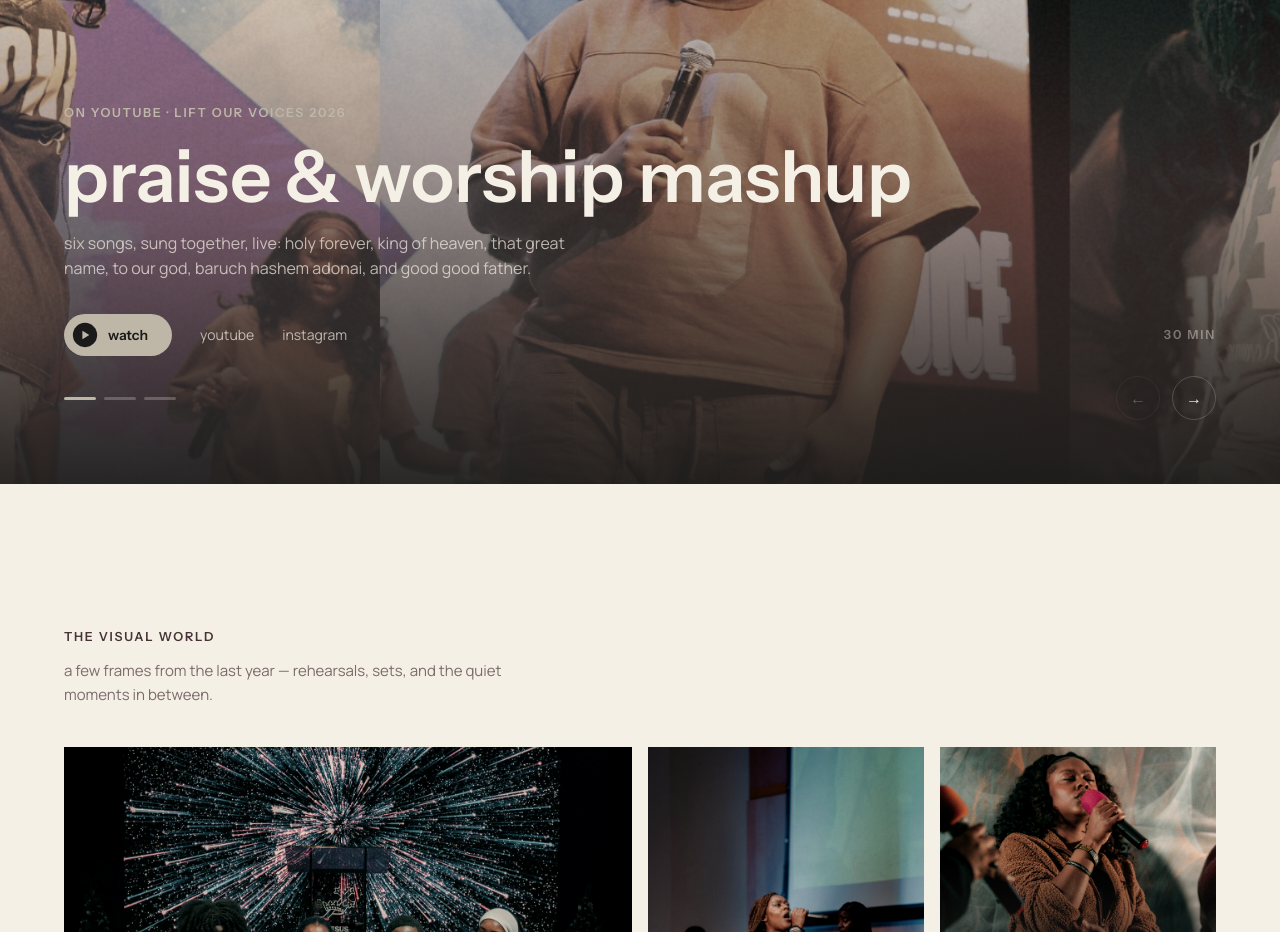
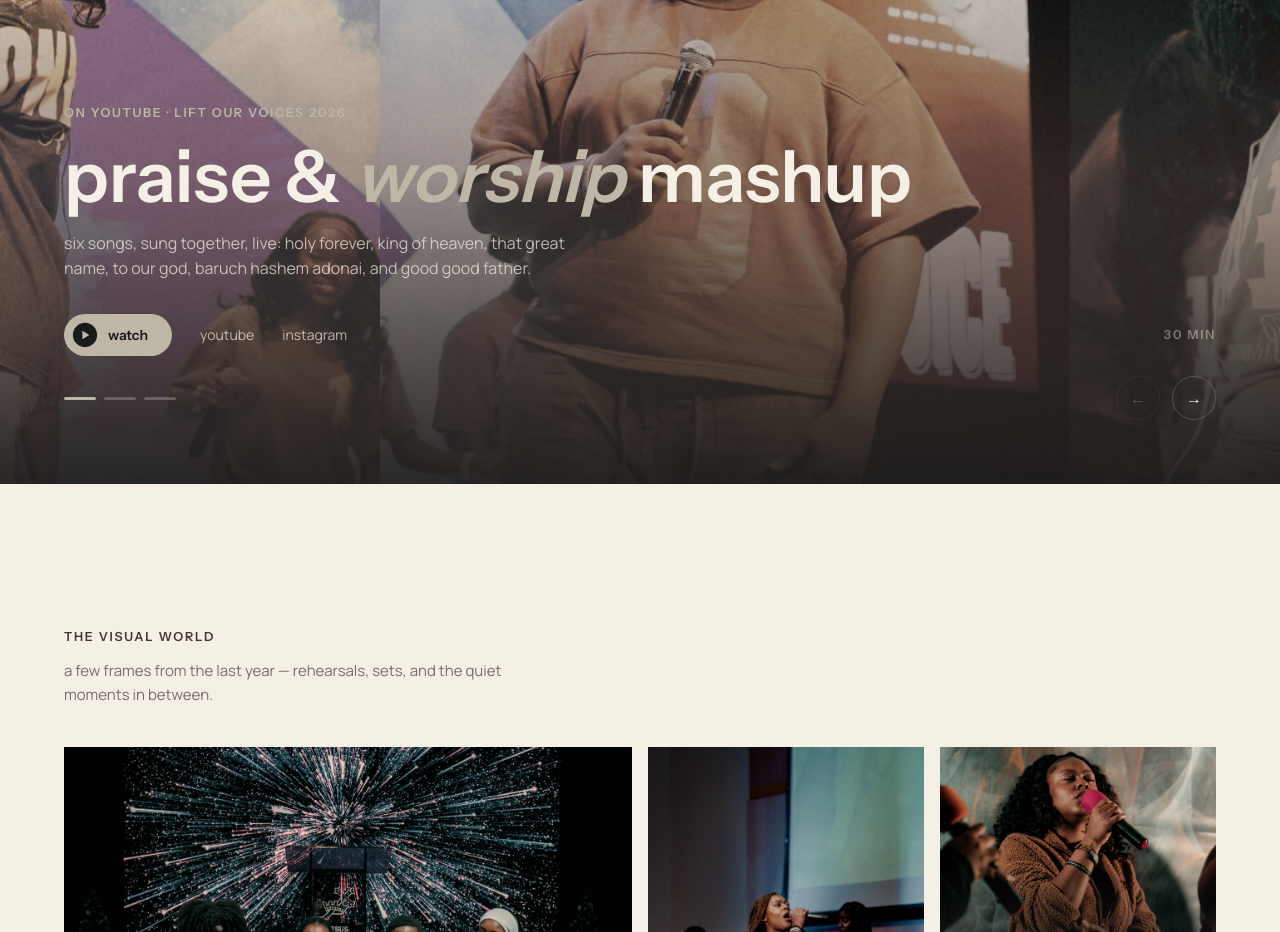
Before and after one commit to eayanwale/onevoice-website, a Next.js app: page / in a window 1280 px wide. Shown: the part 2420-3352 px from the top of the page. Built offline with nearby package versions, Linux system fonts and the light colour scheme.

Commit message:
feat: add italic accent-word typographic motif to headlines

```diff
--- a/app/globals.css
+++ b/app/globals.css
@@ -26,6 +26,13 @@
 @layer utilities {
   .label-text {
     @apply font-display text-[12.5px] font-semibold uppercase tracking-label;
+  }
+
+  /* the one recurring typographic accent: a single word or phrase, per
+     major headline, breaking from the surrounding voice — many becoming
+     one. color is set per-usage (warm-sage on dark, deep-brown on bone). */
+  .accent-word {
+    @apply font-display italic;
   }
 
   .no-scrollbar {
--- a/app/layout.tsx
+++ b/app/layout.tsx
@@ -5,10 +5,12 @@ import SmoothScrollProvider from "@/components/SmoothScrollProvider";
 import Header from "@/components/Header";
 
 // Only two weights are used anywhere on the page (400 + 600) — see
-// CLAUDE.md's "no more than two font weights per page" rule.
+// CLAUDE.md's "no more than two font weights per page" rule. Italic is a
+// style, not a weight, and is loaded only for the single-accent-word motif.
 const instrument = Instrument_Sans({
   subsets: ["latin"],
   weight: ["600"],
+  style: ["normal", "italic"],
   variable: "--font-instrument",
   display: "swap",
 });
--- a/components/sections/LatestWork.tsx
+++ b/components/sections/LatestWork.tsx
@@ -66,7 +66,15 @@ function VideoSlide({ slide }: { slide: VideoSlideData }) {
             data-reveal
             className="text-[32px] font-semibold leading-[0.95] text-off-white sm:text-[52px] lg:text-[72px]"
           >
-            {slide.title}
+            {slide.title.split(/(worship)/i).map((part, i) =>
+              part.toLowerCase() === "worship" ? (
+                <span key={i} className="accent-word text-warm-sage">
+                  {part}
+                </span>
+              ) : (
+                part
+              )
+            )}
           </h3>
           <p data-reveal className="max-w-lg text-base leading-[1.6] text-off-white/70">
             {slide.description}
```
